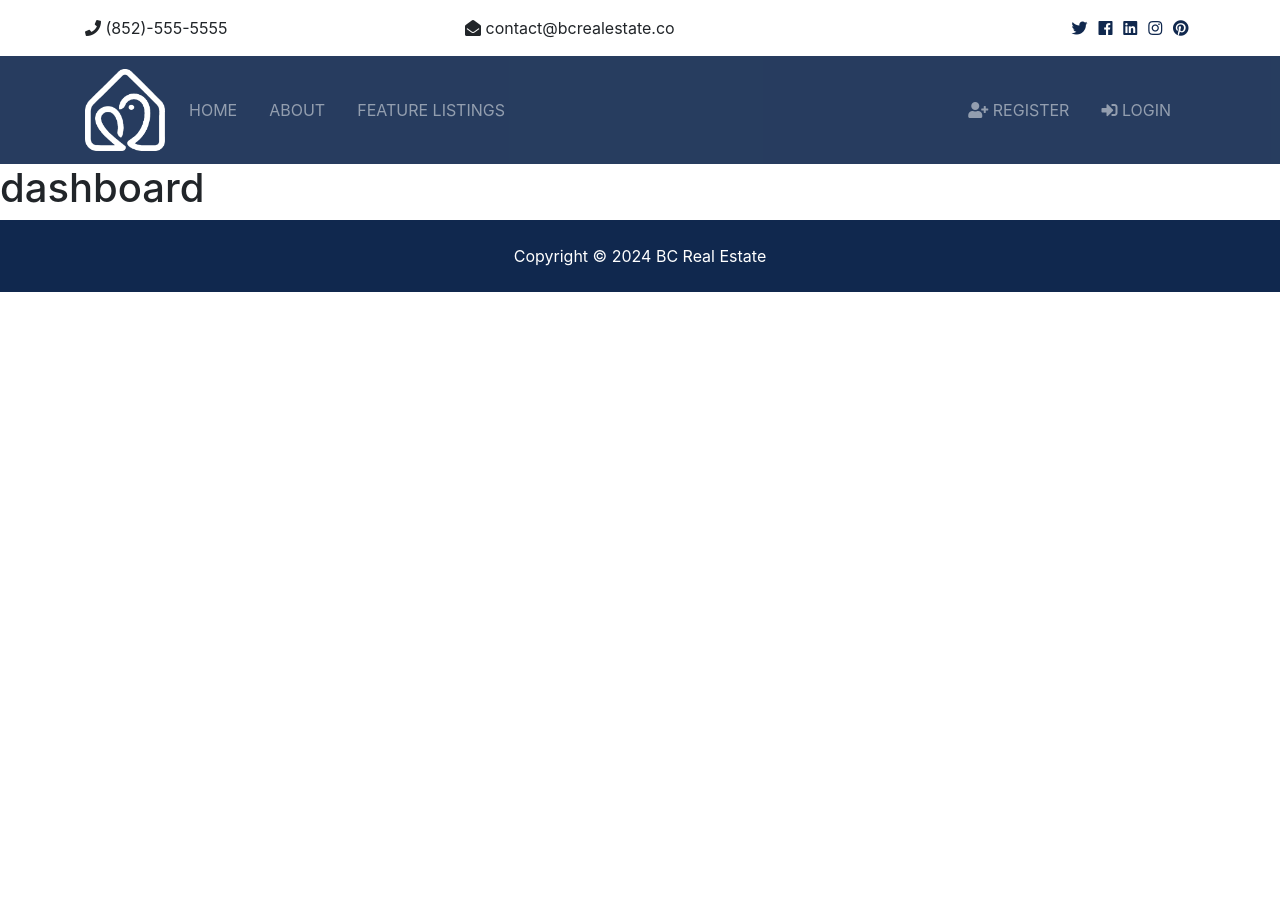
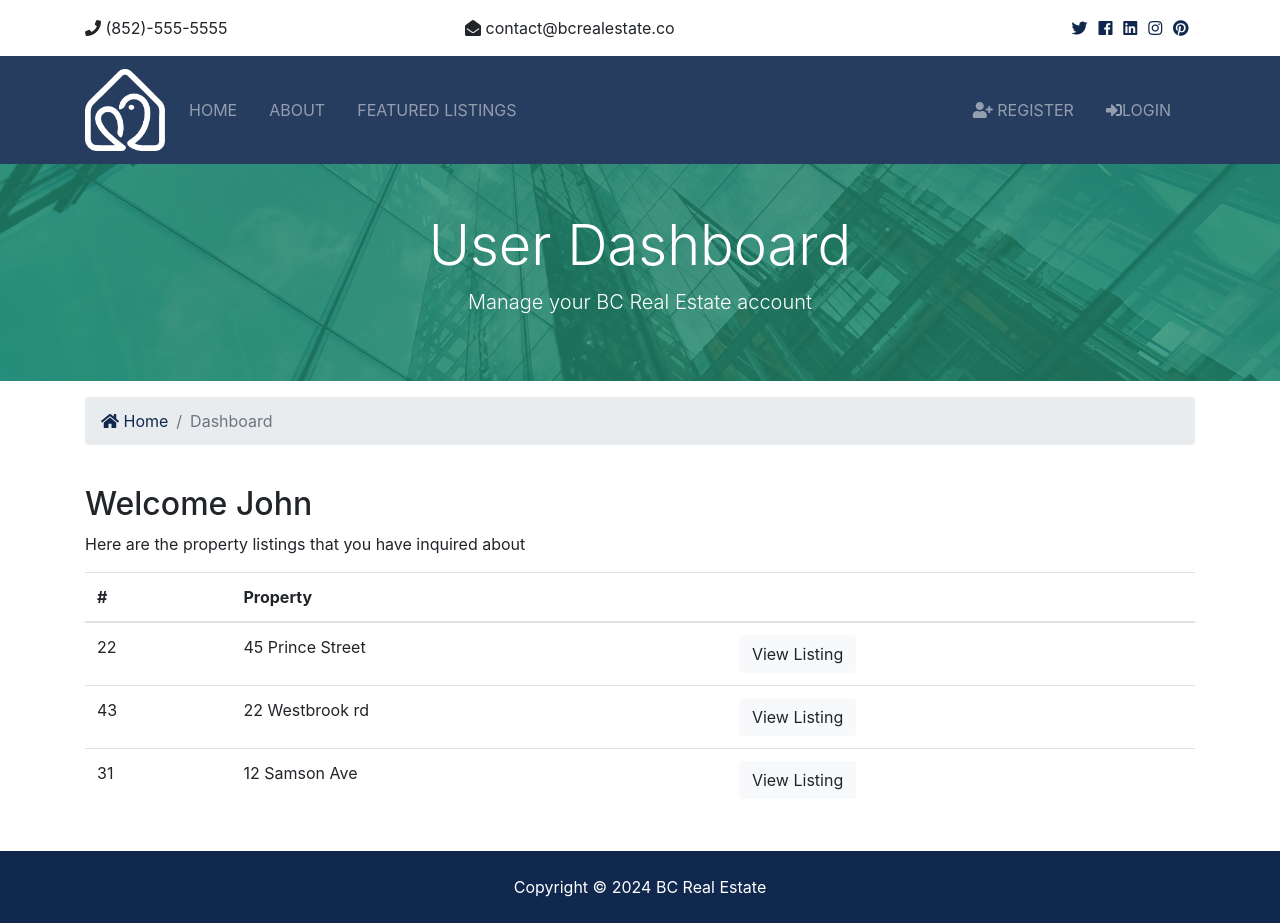
Before and after one commit to Jackypython1988/hkct3, a Django app: page /accounts/dashboard in a window 1280 px wide. Before the commit the page ends 292 px from the top, so only its background shows below. Run offline with Django 4.2, Linux system fonts and the light colour scheme; some libraries are stand-ins or nearby versions.

Commit message:
step 16 register and loggout

```diff
--- a/accounts/views.py
+++ b/accounts/views.py
@@ -50,6 +50,9 @@ def login(request):
         return render(request,'accounts/login.html')
 
 def logout(request):
+    if request.method == 'POST':
+        auth.logout(request)
+        messages.success(request,'You are now logged out')
     return redirect("index")
 
 def dashboard(request):
--- a/templates/accounts/dashboard.html
+++ b/templates/accounts/dashboard.html
@@ -1,3 +1,69 @@
 {% extends 'base.html' %} {% block content %}
-<h1>dashboard</h1>
+<section id="showcase-inner" class="py-5 text-white">
+    <div class="container">
+      <div class="row text-center">
+        <div class="col-md-12">
+          <h1 class="display-4">User Dashboard</h1>
+          <p class="lead">Manage your BC Real Estate account</p>
+        </div>
+      </div>
+    </div>
+  </section>
+
+  <!-- Breadcrumb -->
+  <section id="bc" class="mt-3">
+    <div class="container">
+      <nav aria-label="breadcrumb">
+        <ol class="breadcrumb">
+          <li class="breadcrumb-item">
+            <a href={% url 'index' %}> <i class="fas fa-home"></i> Home</a>
+          </li>
+          <li class="breadcrumb-item active">Dashboard</li>
+        </ol>
+      </nav>
+    </div>
+  </section>
+
+  <section id="dashboard" class="py-4">
+    <div class="container">
+      <div class="row">
+        <div class="col-md-12">
+          <h2>Welcome John</h2>
+          <p>Here are the property listings that you have inquired about</p>
+          <table class="table">
+            <thead>
+              <tr>
+                <th scope="col">#</th>
+                <th scope="col">Property</th>
+                <th></th>
+              </tr>
+            </thead>
+            <tbody>
+              <tr>
+                <td>22</td>
+                <td>45 Prince Street</td>
+                <td>
+                  <a class="btn btn-light" href="#">View Listing</a>
+                </td>
+              </tr>
+              <tr>
+                <td>43</td>
+                <td>22 Westbrook rd</td>
+                <td>
+                  <a class="btn btn-light" href="#">View Listing</a>
+                </td>
+              </tr>
+              <tr>
+                <td>31</td>
+                <td>12 Samson Ave</td>
+                <td>
+                  <a class="btn btn-light" href="#">View Listing</a>
+                </td>
+              </tr>
+            </tbody>
+          </table>
+        </div>
+      </div>
+    </div>
+  </section>
 {% endblock %}
--- a/templates/pages/index.html
+++ b/templates/pages/index.html
@@ -81,7 +81,7 @@
           </div>
         </div>
     </section>
-
+    {% include 'partials/_alert.html' %}
       <!-- Listings -->
     <section id="listings" class="py-5">
         <div class="container">
--- a/templates/partials/_navbar.html
+++ b/templates/partials/_navbar.html
@@ -1,10 +1,13 @@
 {% load static %}
     <nav class="navbar navbar-expand-lg navbar-dark bg-primary sticky-top">
         <div class="container">
-        {% comment %} we need to fix index.html {% endcomment %}
-      <a class="navbar-brand" href={% url 'index' %}>
+
+ <!------------------------------------------------------>
+          <a class="navbar-brand" href={% url "index" %}>
             <img src={% static "img/logo.png" %} class="logo" alt="" />
           </a>
+
+<!------------------------------------------------------>
       <button
         class="navbar-toggler"
         type="button"
@@ -13,15 +16,23 @@
       >
         <span class="navbar-toggler-icon"></span>
       </button>
+
+ <!------------------------------------------------------>
       <div class="collapse navbar-collapse" id="navbarNavAltMarkup">
+
+ <!------------------------------------------------------>
         <ul class="navbar-nav">
+<!------------------------------------------------------>
           <li {% if '/' == request.path %}
           class="nav-item active mr-3"
           {% else %}
           class="nav-item mr-3"
-        {% endif %}>
+          {% endif %}
+          >
             <a class="nav-link" href={% url "index" %}>Home</a>
           </li>
+
+<!------------------------------------------------------>
           <li {% if 'about' in request.path %}
           class="nav-item active mr-3"
           {% else %}
@@ -29,36 +40,68 @@
           {% endif %}>
             <a class="nav-link" href={% url "about" %}>About</a>
           </li>
+
+<!------------------------------------------------------>
           <li {% if 'listings' in request.path %}
           class="nav-item active mr-3"
           {% else %}
           class="nav-item mr-3"
           {% endif %}>
-            <a class="nav-link" href={% url "listings" %}>Feature Listings</a>
+            <a class="nav-link" href={% url "listings" %}>Featured Listings</a>
           </li>
         </ul>
+<!-------------------------------------------------------->
+        <ul class="navbar-nav ml-auto">
+          {% if user.is_authenticated %}
+          <!------------show logout if logged in  -------------------->
 
-        <ul class="navbar-nav ml-auto">
-          <li {% if 'register' in request.path %}
-           class="nav-item mr-3 active"
+
+          <li {% if 'dashboard' in request.path %}
+          class="nav-item active mr-3"
           {% else %}
           class="nav-item mr-3"
           {% endif %}>
-            <a class="nav-link" href={% url "register" %}>
-              <i class="fas fa-user-plus"></i> Register</a
-            >
+
+            <a class="nav-link" href={% url "dashboard" %}>
+              <i class="fas fa-user-plus"></i> welcome {{user.username}} (dashboard)</a>
           </li>
-          <li {% if 'login' in request.path %}
-           class="nav-item mr-3 active"
+
+          <!-------------logout---------------------->
+          <li class='nav-item mr-3'>
+            <a href="javascript: {document.getElementById('logout').submit()}" class='nav-link'>
+              <i class='fas fa-sign-out-alt'></i> Logout
+            </a>
+            <form action="{% url 'logout' %}" method="POST" id="logout">
+            {% csrf_token %}
+            <input type='hidden'/>
+          </form>
+          </li>
+          {% else %}
+
+<!----------------------show register ------------------------------------------>
+          <li {% if 'register' in request.path %}
+          class="nav-item active mr-3"
           {% else %}
           class="nav-item mr-3"
           {% endif %}>
+
+            <a class="nav-link" href={% url "register" %}>
+              <i class="fas fa-user-plus"></i> Register</a>
+          </li>
+
+
+<!-----------------------show login-------------------------------->
+          <li {% if 'login' in request.path %}
+          class="nav-item active mr-3"
+          {% else %}
+          class="nav-item mr-3"
+          {% endif %}>
+
             <a class="nav-link" href={% url "login" %}>
-              <i class="fas fa-sign-in-alt"></i>
-              Login</a
+              <i class="fas fa-sign-in-alt"></i>Login</a
             >
+          {% endif %}
           </li>
-          </class=>
         </ul>
       </div>
     </div>
```
Lines whose indentation alone changed are shown as unchanged.
